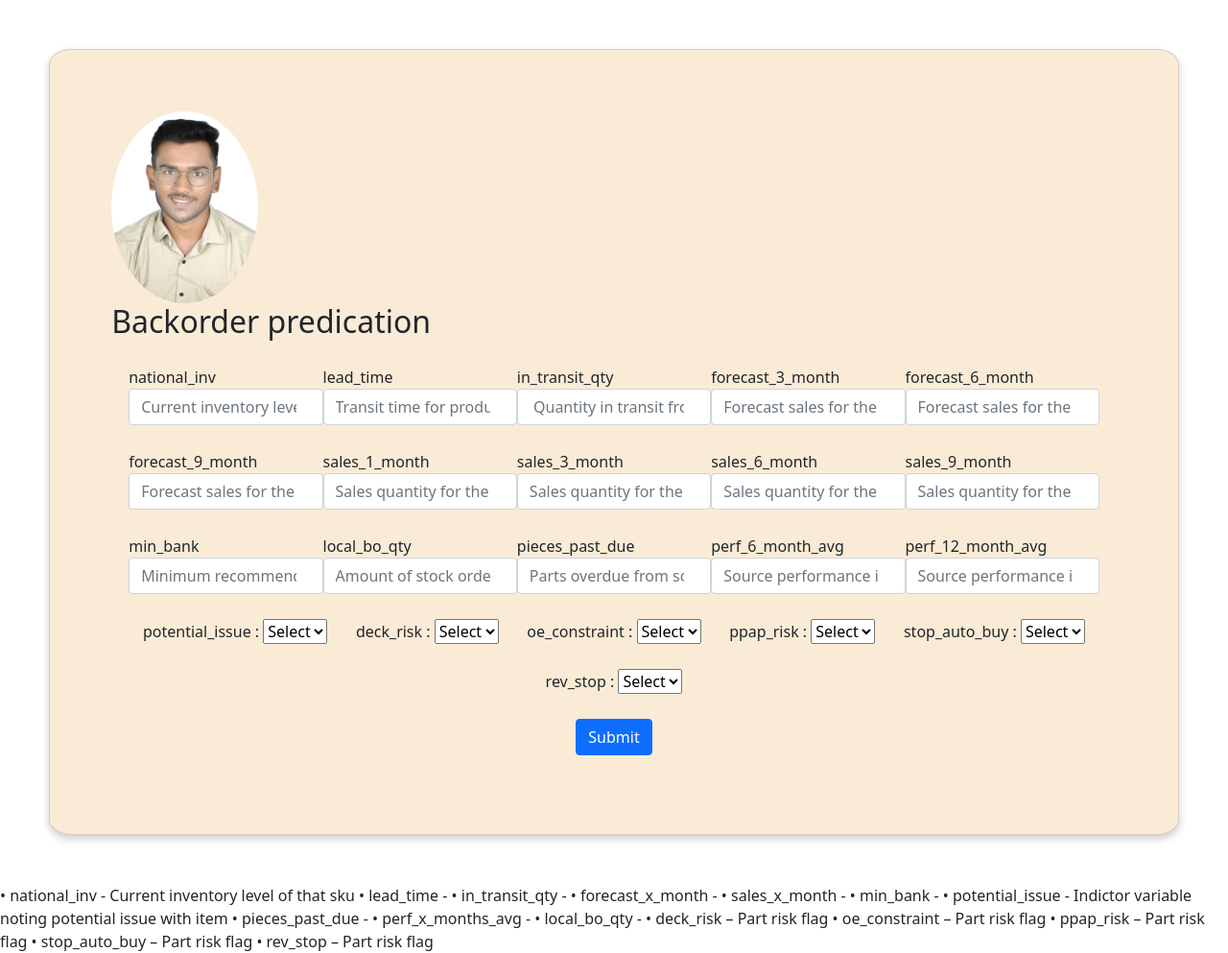
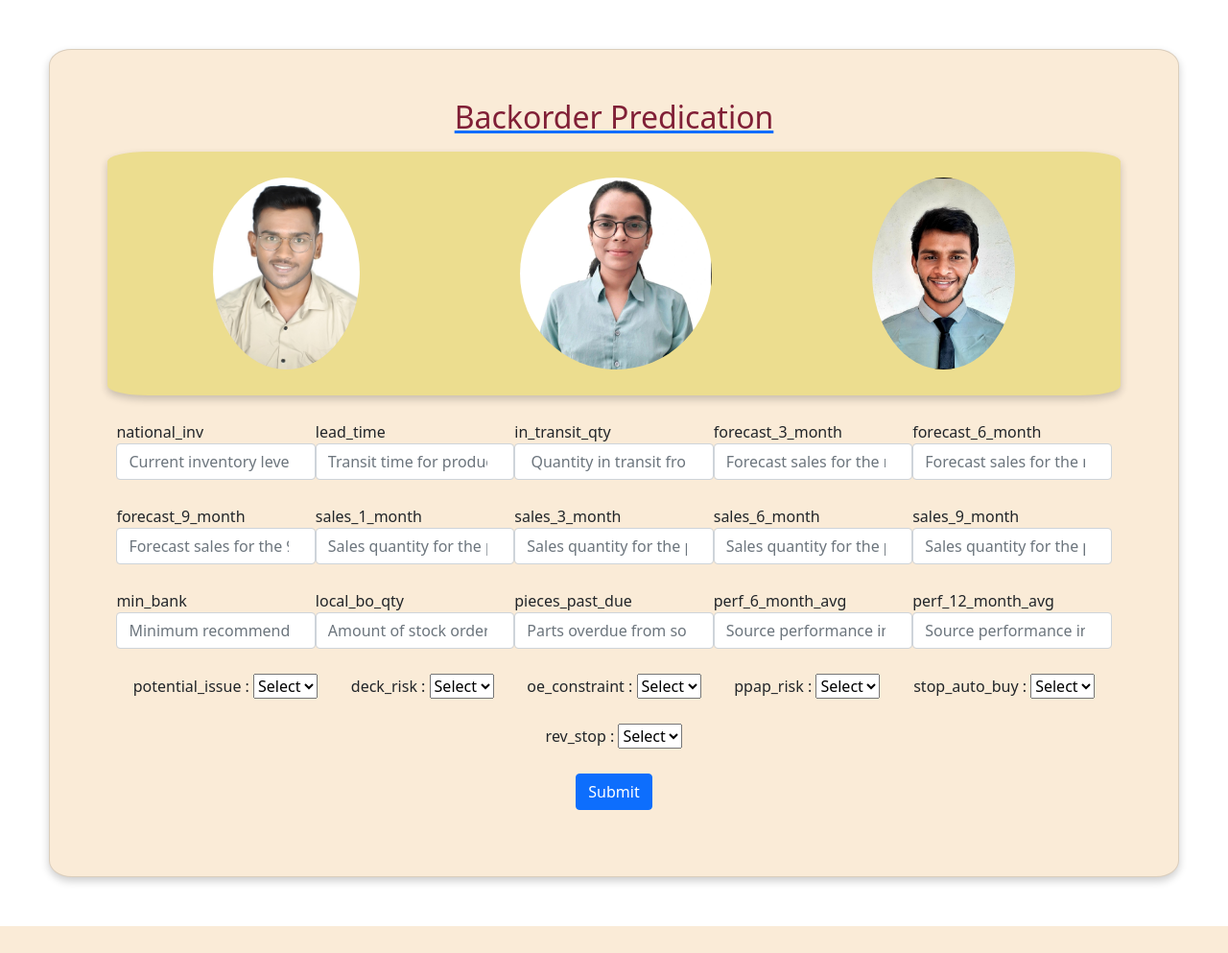
Before and after one commit to sksuraj6077/Back_Order_Prediction, a Flask app: page / in a window 1280 px wide. Shown: the whole page at 96% size. After the commit the page ends 965 px from the top, so only its background shows below. Run offline with Flask 3, Linux system fonts and the light colour scheme.

Commit message:
new docker image created

```diff
--- a/app.py
+++ b/app.py
@@ -62,4 +62,4 @@ def predict_datapoint():
 
 
 if __name__=="__main__":
-    app.run(debug=True)
+    app.run(host="0.0.0.0",port=5000,debug=True)
--- a/static/css/mycss.css
+++ b/static/css/mycss.css
@@ -11,10 +11,26 @@
 }
 .card{
     border-radius: 2%;
-    padding: 5%;
+    padding: 4%;
     border: 5%;
     margin: 4%;
     box-shadow: 0 4px 8px 0 rgba(0,0,0,0.2);
     transition: 0.3s;
     background-color: antiquewhite;
 }
+.card1{
+    border-radius: 4%;
+    padding: 0.8%;
+    border: 0.8%;
+    margin: 0.8%;
+    box-shadow: 0 4px 8px 0 rgba(0,0,0,0.2);
+    transition: 0.3s;
+    background-color: rgb(236, 221, 143);
+
+}
+h2{
+    display: flex;
+    justify-content: center;
+    color: rgb(128, 31, 54);
+
+}
--- a/templates/index.html
+++ b/templates/index.html
@@ -13,13 +13,19 @@
 <body>
 
 <div class="card">
+ <a href="https://github.com/sksuraj6077/Back_Order_Prediction"><h2 >Backorder Predication </h2></a>
 
-  <div>
+  <div class = "card1">
+    <div class="side">
     <a href="https://www.linkedin.com/in/suraj-kawathale-b965681a9/">   <img  style="border-radius: 50%;" src="{{ url_for('static', filename='images/suraj.JPG') }}" alt="" height="200PX" ></a>
+    <a href="https://www.linkedin.com/in/ankita-yetale-951a00201/">   <img  style="border-radius: 50%;" src="{{ url_for('static', filename='images/Anki.JPG') }}" alt="" height="200PX" ></a>
 
+    <a href="https://www.linkedin.com/in/aniket-patil-0b947418a/">   <img  style="border-radius: 50%;" src="{{ url_for('static', filename='images/Aniket.JPG') }}" alt="" height="200PX" ></a>
+
+    </div>
   </div>
 
-  <h2 style="justify-content: center;">Backorder predication </h2>
+
 <form action="{{url_for('predict_datapoint')}}" method="POST">
   <div class="side">
   <div class="form-group">
@@ -152,7 +158,7 @@
 </div>
 
 
-
+<!--
 
 • national_inv - Current inventory level of that sku
 • lead_time -
@@ -169,3 +175,4 @@
 • ppap_risk – Part risk flag
 • stop_auto_buy – Part risk flag
 • rev_stop – Part risk flag
+//-->
```
Also changed, not shown: static/images/Aniket.JPG (added), static/images/Anki.jpg (added), 1 other file.
